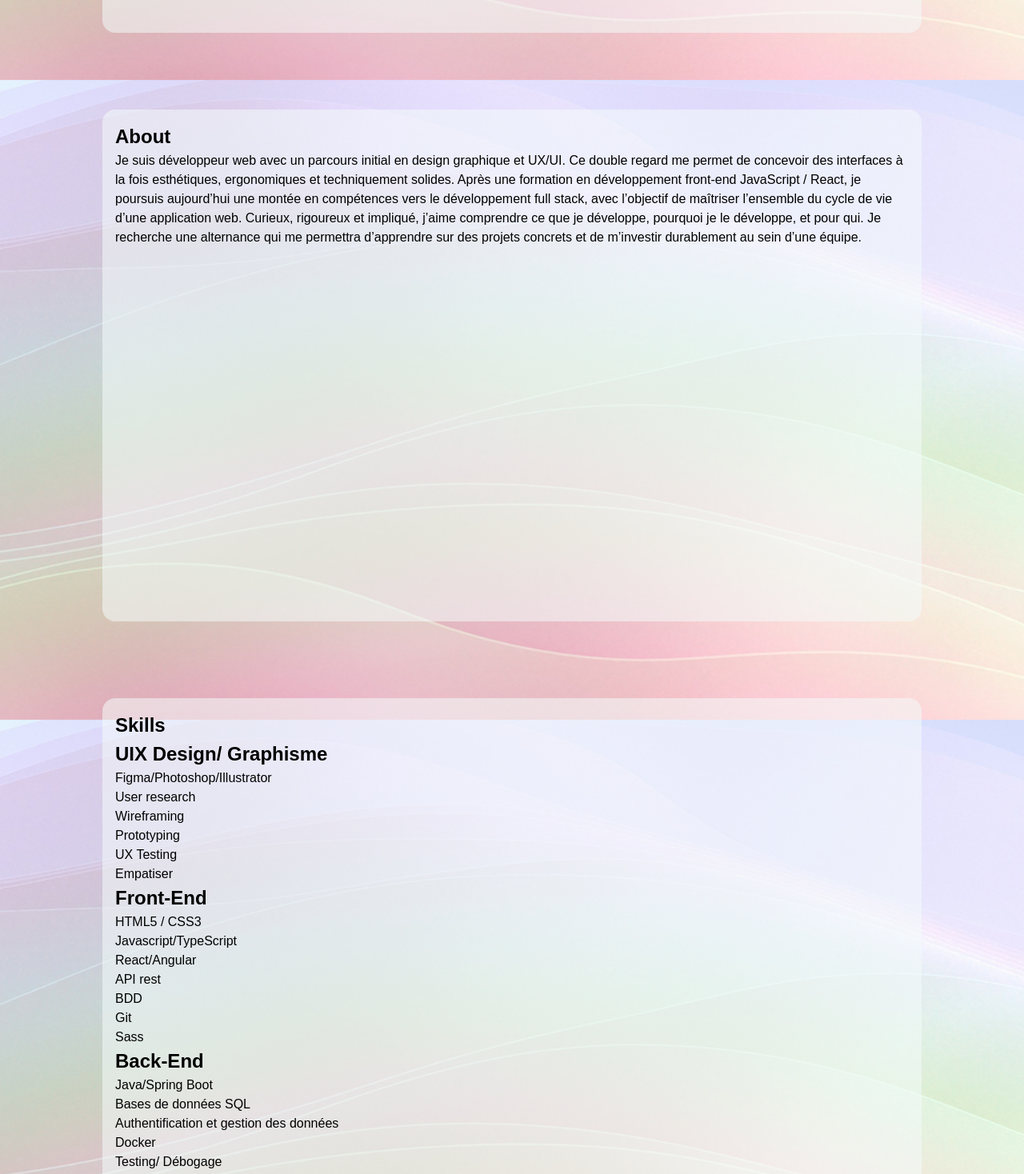
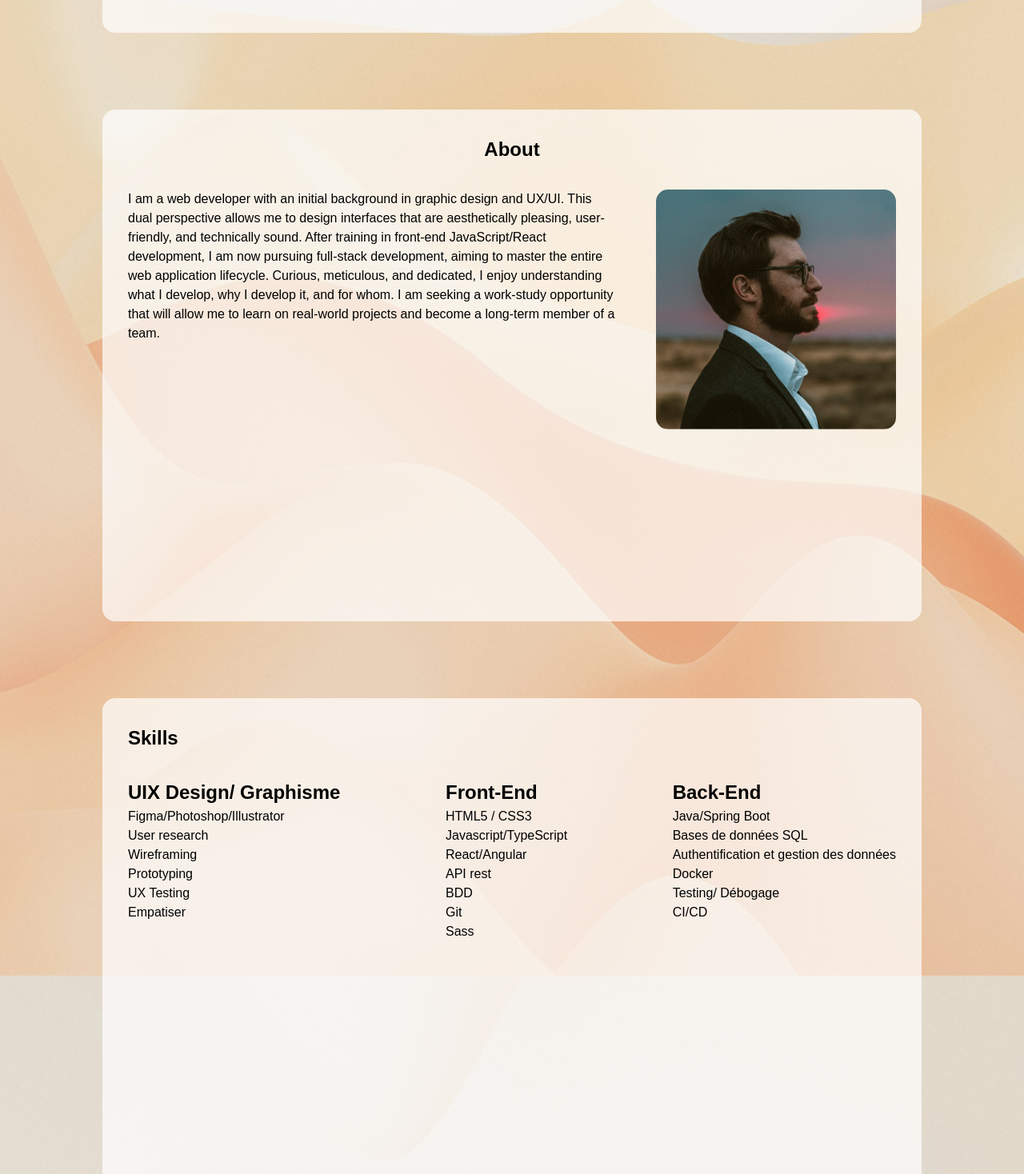
Before and after one commit to Leon-Decarte/Portfolio, a React (Vite) app in the folder portfolio-leon/: page / in a window 1280 px wide. Shown: the part 700-2168 px from the top of the page at 80% size. Built offline with nearby package versions, Linux system fonts and the light colour scheme.

Commit message:
aligning the sections with css work

```diff
--- a/portfolio-leon/src/pages/About.tsx
+++ b/portfolio-leon/src/pages/About.tsx
@@ -1,19 +1,15 @@
 function About() {
-    return <div>
+    return <div className="about">
         <h1>About</h1>
-        <p>Je suis développeur web avec un parcours initial en design graphique et UX/UI.
-            Ce double regard me permet de concevoir des interfaces à la fois esthétiques,
-            ergonomiques et techniquement solides.
 
-            Après une formation en développement front-end JavaScript / React, je poursuis
-            aujourd’hui une montée en compétences vers le développement full stack, avec
-            l’objectif de maîtriser l’ensemble du cycle de vie d’une application web.
+        <div className="about-content">
+            <p>I am a web developer with an initial background in graphic design and UX/UI. This dual perspective allows me to design interfaces that are aesthetically pleasing, user-friendly, and technically sound. After training in front-end JavaScript/React development, I am now pursuing full-stack development, aiming to master the entire web application lifecycle. Curious, meticulous, and dedicated, I enjoy understanding what I develop, why I develop it, and for whom. I am seeking a work-study opportunity that will allow me to learn on real-world projects and become a long-term member of a team.
+            </p>
+            <div className="about-picture">
+                <img src="public\profile.png" alt="Profile" />
+            </div>
+        </div>
 
-            Curieux, rigoureux et impliqué, j’aime comprendre ce que je développe, pourquoi
-            je le développe, et pour qui. Je recherche une alternance qui me permettra
-            d’apprendre sur des projets concrets et de m’investir durablement au sein
-            d’une équipe.
-        </p>
     </div>;
 }
 
--- a/portfolio-leon/src/pages/Hero.tsx
+++ b/portfolio-leon/src/pages/Hero.tsx
@@ -2,7 +2,7 @@ function Hero() {
     return (
         <div className="hero-content">
             <h1>
-                I design interfaces. I build them. I make them feel right.
+                I listen. I design. I build.
             </h1>
 
             <p className="hero-subtitle">
--- a/portfolio-leon/src/pages/Home.tsx
+++ b/portfolio-leon/src/pages/Home.tsx
@@ -4,6 +4,7 @@ import About from "./About";
 import Skills from "./Skills";
 import Hero from "./Hero";
 import Contact from "./Contact";
+import Projects from "./Projects";
 
 function Home() {
     const location = useLocation();
@@ -52,15 +53,7 @@ function Home() {
             </section>
 
             <section id="projects-preview">
-                <h2>Projects</h2>
-                <div className="project-cards">
-                    <div className="card">Project 1</div>
-                    <div className="card">Project 2</div>
-                    <div className="card">Project 3</div>
-                </div>
-                <button onClick={() => window.location.href = '/projects'} className="btn primary">
-                    Show More
-                </button>
+                <Projects />
             </section>
 
             <section id="contact">
--- a/portfolio-leon/src/pages/Projects.tsx
+++ b/portfolio-leon/src/pages/Projects.tsx
@@ -1,16 +1,14 @@
 function Projects() {
     return <div>
-        <h1>Skills</h1>
-        <div>
-            <h2>UIX Design/ Graphisme</h2>
-            <p>Figma/Photoshop/Illustrator</p>
-            <p>User research</p>
-            <p>Wireframing</p>
-            <p>Prototyping</p>
-            <p>UX Testing</p>
-            <p>Empatiser</p>
-            <p></p>
-        </div>
+            <h2>Projects</h2>
+                <div className="project-cards">
+                    <div className="card">Project 1</div>
+                    <div className="card">Project 2</div>
+                    <div className="card">Project 3</div>
+                </div>
+                <button onClick={() => window.location.href = '/projects'} className="btn primary">
+                    Show More
+                </button>
     </div>
 };
 
--- a/portfolio-leon/src/pages/Skills.tsx
+++ b/portfolio-leon/src/pages/Skills.tsx
@@ -1,7 +1,8 @@
 function Skills() {
-    return <div>
+    return <div className="skills">
         <h1>Skills</h1>
-        <div>
+        <div className="skills-content">
+            <div className="skills-design">
                 <h2>UIX Design/ Graphisme</h2>
                 <p>Figma/Photoshop/Illustrator</p>
                 <p>User research</p>
@@ -11,7 +12,7 @@ function Skills() {
                 <p>Empatiser</p>
                 <p></p>
             </div>
-        <div>
+            <div className="skills-frontend">
                 <h2>Front-End</h2>
                 <p>HTML5 / CSS3</p>
                 <p>Javascript/TypeScript</p>
@@ -23,7 +24,7 @@ function Skills() {
                 <p></p>
             </div>
 
-        <div>
+            <div className="skills-backend">
                 <h2>Back-End</h2>
                 <p>Java/Spring Boot</p>
                 <p>Bases de données SQL</p>
@@ -33,6 +34,7 @@ function Skills() {
                 <p>CI/CD</p>
                 <p></p>
             </div>
+        </div>
 
     </div>;
 }
--- a/portfolio-leon/src/styles/global.css
+++ b/portfolio-leon/src/styles/global.css
@@ -19,10 +19,10 @@
 
 section {
     border-radius: 1rem;
-    padding: 1rem;
-    background-color: rgba(245, 251, 251, 0.546);
+    padding: 2rem;
+    background-color: rgba(255, 255, 255, 0.699);
     width: 80vw;
-    height: 80vh;
+    min-height: 80vh;
 }
 
 .nav {
@@ -81,6 +81,9 @@ section {
 .hero {
     text-align: center;
     margin-top: 1.5rem;
+    display: flex;
+    flex-direction: column;
+    justify-content: center;
 }
 
 .hero-content{
@@ -112,31 +115,70 @@ section {
     gap: 1rem;
 }
 
+/* ABOUT */
+
+.about {
+    display: flex;
+    flex-direction: column;
+    align-items: center;
+    justify-content: center;
+    gap: 2rem;
+    width: 100%;
+    height: 100%;
+}
+
+.about-content {
+    display: flex;
+    height: 100%;
+    gap: 3rem;
+}
+
+.about-content p {
+    height: 100%;
+    overflow: hidden;
+
+}
+
+.about-picture {
+    max-width: 300px;  /* Set a fixed width (or use a percentage, but ensure height matches) */
+    max-height: 300px; /* Match the width for a square base */
+    aspect-ratio: 1 / 1; /* Ensures perfect square even if width/height change */
+    border-radius: 5%; /* For a perfect circle, or use a percentage like 15% for rounded square */
+    overflow: hidden;
+    flex-shrink: 0; /* Prevent shrinking in flex layout */
+}
+
+.about-picture img {
+    width: 100%;
+    height: 100%;
+    object-fit: cover;
+    object-position: center;
+}
+
+
 /* SKILLS */
 
-.skills-preview ul {
-    margin-top: 1.5rem;
-    display: grid;
-    grid-template-columns: repeat(auto-fit, minmax(220px, 1fr));
-    gap: 1rem;
+.skills{
+    display: flex;
+    flex-direction: column;
+    gap: 2rem;
 }
 
-.skills-preview li {
-    background: var(--bg-soft);
-    padding: 1rem;
-    border-radius: 8px;
+.skills-content {
+    display: flex;
+    justify-content: space-between;
 }
 
-/* CTA */
+/* PROJECTS */
+.projects {
 
-.cta {
-    background: linear-gradient(135deg,
-            rgba(120, 90, 255, 0.15),
-            rgba(80, 60, 200, 0.15));
-    padding: 3rem;
-    border-radius: 16px;
-    text-align: center;
+    display: flex;
+    flex-direction: column;
+    gap: 2rem;
 }
+
+
+/* Buttons */
 
 .btn {
     padding: 0.75rem 1.5rem;
```
Also changed, not shown: portfolio-leon/public/background11.png, portfolio-leon/public/profile.png (added). Lines whose indentation alone changed are shown as unchanged.
